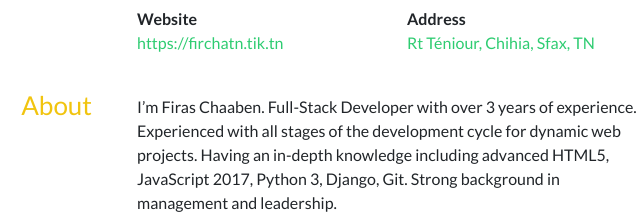
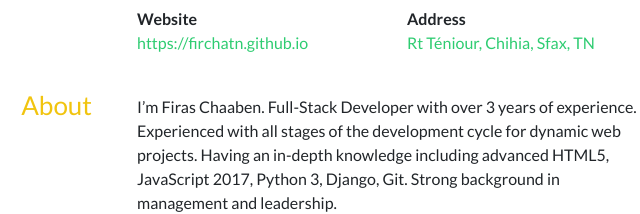
Before and after one commit to firchatn/firchatn.github.io, a plain HTML site: page index.html in a window 1280 px wide. Shown: the part 441-655 px from the top of the page, 338-978 px from the left. Drawn offline with nearby package versions, Linux system fonts and the light colour scheme; some icons are missing.

Commit message:
update site

```diff
--- a/index.html
+++ b/index.html
@@ -271,7 +271,7 @@
                     <div class="col-sm-6">
                         <strong>Website</strong>
                         <div class="website">
-                            <a href="https://firchatn.tik.tn">https://firchatn.tik.tn</a>
+                            <a href="https://firchatn.tik.tn">https://firchatn.github.io</a>
                         </div>
                     </div>
                     <div class="col-sm-6">
```
